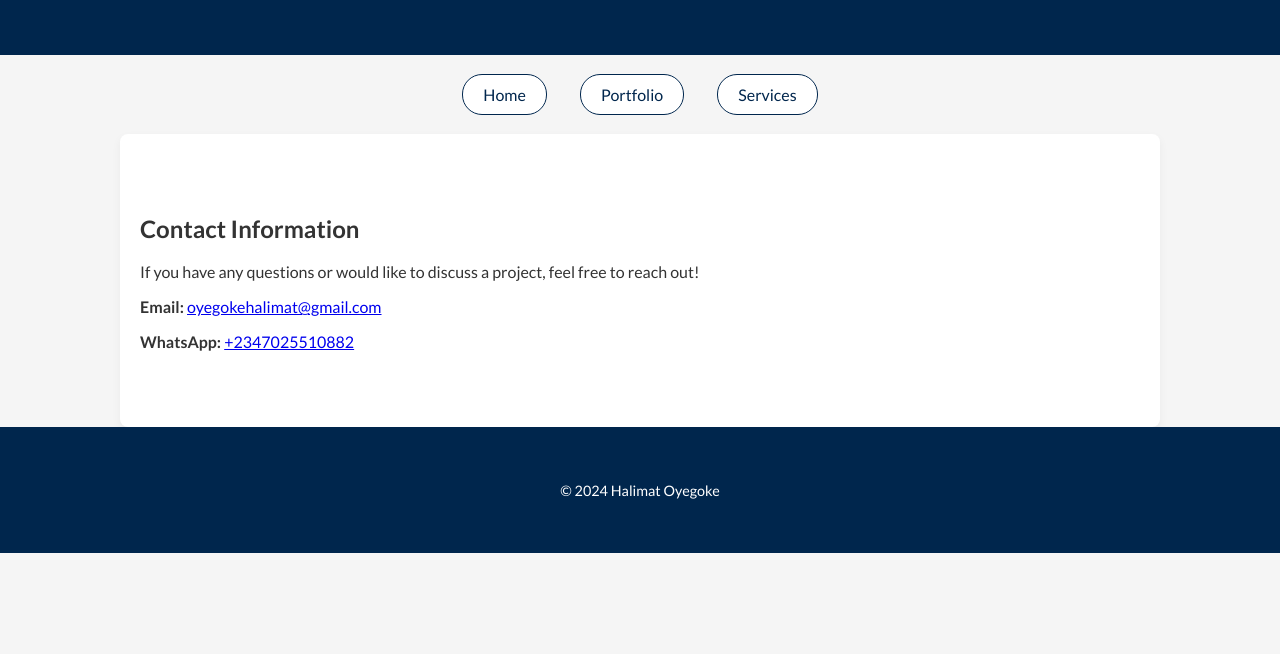
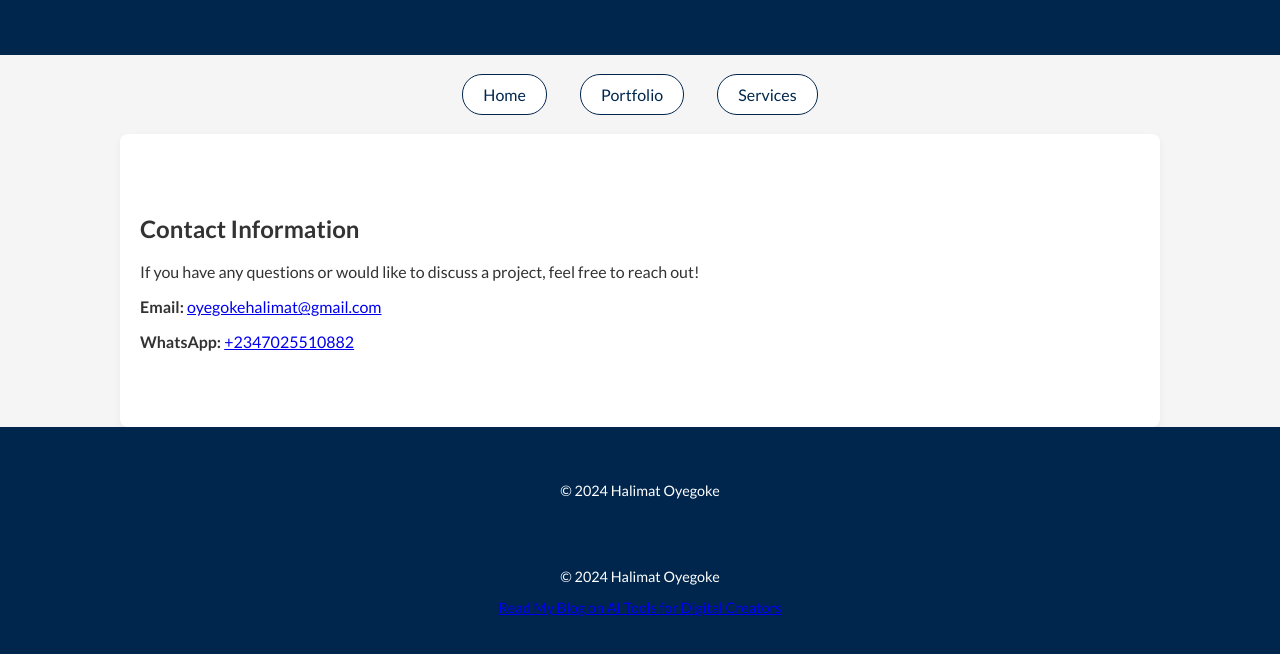
Before and after one commit to Canvas-by-Hali/halimat-oyegoke, a plain HTML site: page contact page 2.html in a window 1280 px wide. Shown: the part 122-776 px from the top of the page. Drawn offline with Linux system fonts and the light colour scheme.

Commit message:
Update contact page 2.html
added something in footer

```diff
--- a/contact page 2.html
+++ b/contact page 2.html
@@ -77,6 +77,7 @@
         <a href="index.html">Home</a>
         <a href="portfolio updated.html">Portfolio</a>
         <a href="services.html">Services</a>
+
     </nav>
 
     <section>
@@ -85,9 +86,14 @@
         <p><strong>Email:</strong> <a href="mailto:oyegokehalimat@gmail.com">oyegokehalimat@gmail.com</a></p>
         <p><strong>WhatsApp:</strong> <a href="https://wa.me/2347025510882" target="_blank">+2347025510882</a></p>
     </section>
-
     <footer>
         <p>&copy; 2024 Halimat Oyegoke</p>
+         <footer>
+    <p>&copy; 2024 Halimat Oyegoke</p>
+    <a href="blog.html" class="cta">Read My Blog on AI Tools for Digital Creators</a>
+</footer>
+
     </footer>
+
 </body>
 </html>
```
